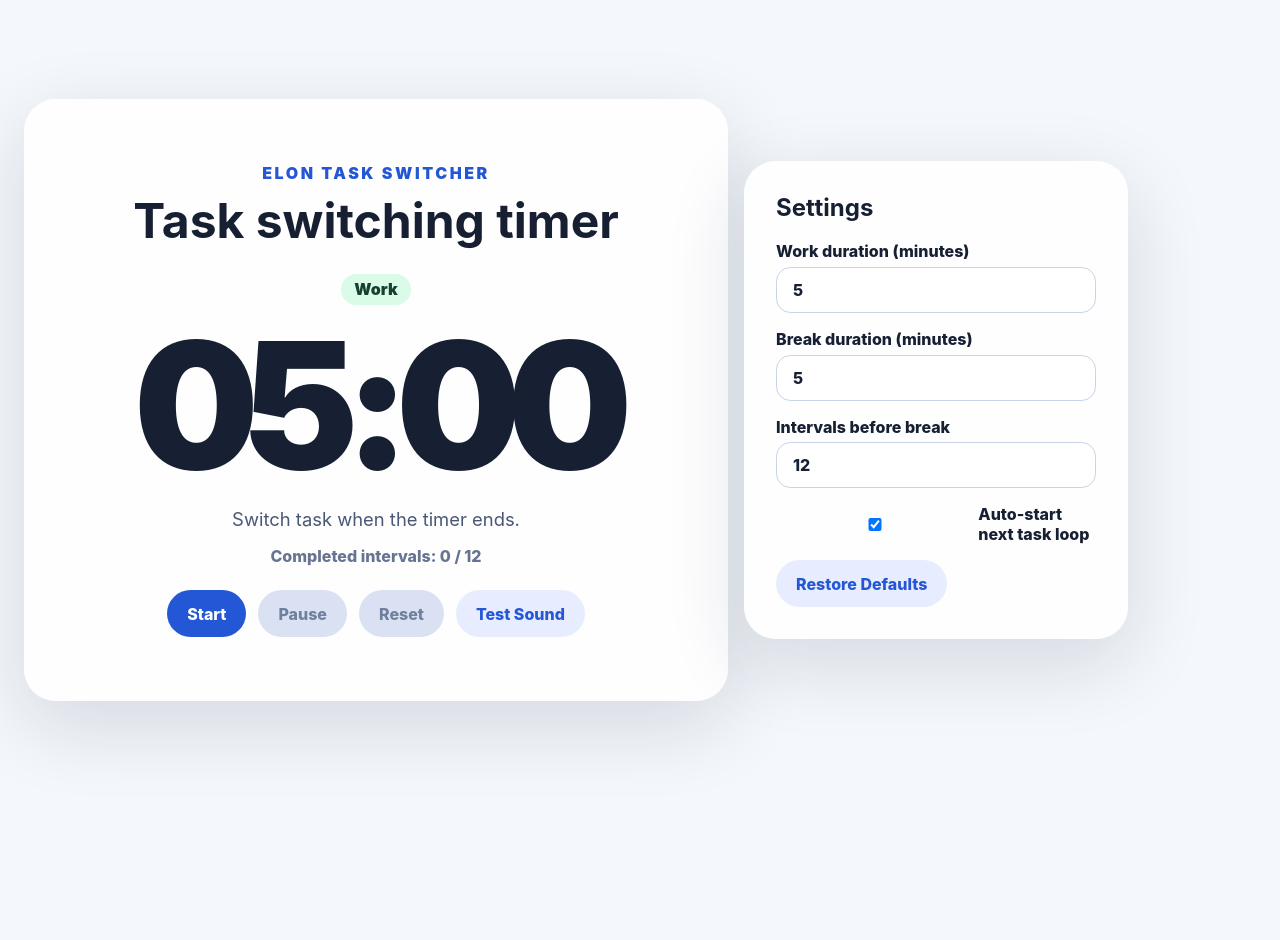
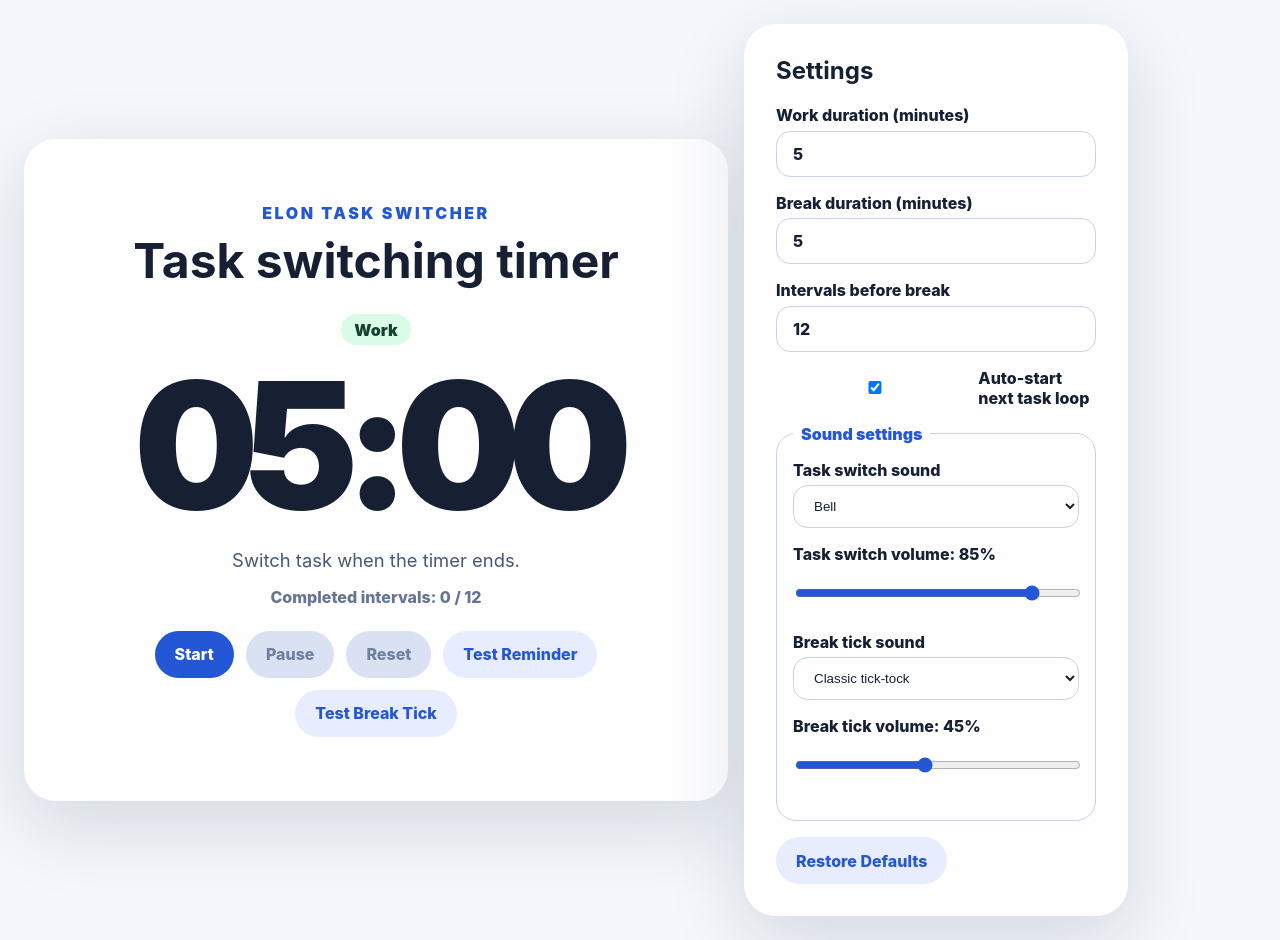
Before and after one commit to Elon-Task-Switcher/Elon-Task-Switcher, a React (Vite) app: page / in a window 1280 px wide. Before the commit the page ends 800 px from the top, so only its background shows below. Built offline with nearby package versions, Linux system fonts and the light colour scheme.

Commit message:
feat: add configurable timer sounds

```diff
--- a/src/App.tsx
+++ b/src/App.tsx
@@ -1,5 +1,5 @@
 import { useEffect, useMemo, useRef, useState } from 'react';
-import { playReminderSound, startTickTock, stopTickTock } from './sound';
+import { BREAK_TICK_SOUND_PRESETS, REMINDER_SOUND_PRESETS, playReminderSound, startTickTock, stopTickTock } from './sound';
 import {
   DEFAULT_SETTINGS,
   defaultSession,
@@ -101,12 +101,12 @@ export function App() {
   useEffect(() => () => stopTickTock(), []);
 
   async function ring() {
-    const result = await playReminderSound();
+    const result = await playReminderSound(settings);
     setAudioMessage(result.ok ? '' : result.reason);
   }
 
   async function startBreakTickTock() {
-    const result = await startTickTock();
+    const result = await startTickTock(settings);
     if (!result.ok) setAudioMessage(result.reason);
   }
 
@@ -196,7 +196,7 @@ export function App() {
     continueNextWork();
   }
 
-  function updateSetting(key: keyof TimerSettings, value: number | boolean) {
+  function updateSetting(key: keyof TimerSettings, value: number | boolean | string) {
     const next = sanitizeSettings({ ...settings, [key]: value });
     setSettings(next);
     if (statusRef.current === 'idle') setRemainingMs(minutesToMs(next.workMinutes));
@@ -209,6 +209,13 @@ export function App() {
     setStatus(session.status);
     setRemainingMs(session.remainingMs);
     setCompletedIntervals(session.completedIntervals);
+  }
+
+  async function testBreakTick() {
+    stopTickTock();
+    const result = await startTickTock(settings);
+    setAudioMessage(result.ok ? '' : result.reason);
+    window.setTimeout(() => stopTickTock(), 2500);
   }
 
   const canStart = status === 'idle' || status === 'ended' || status === 'break-complete';
@@ -234,7 +241,8 @@ export function App() {
           <button type="button" onClick={reset} disabled={!canReset}>Reset</button>
           {status === 'ended' ? <button type="button" onClick={continueNextWork}>Next loop</button> : null}
           {status === 'break-complete' ? <button type="button" onClick={finishBreakCycle}>Resume work</button> : null}
-          <button type="button" className="secondary" onClick={() => void ring()}>Test Sound</button>
+          <button type="button" className="secondary" onClick={() => void ring()}>Test Reminder</button>
+          <button type="button" className="secondary" onClick={() => void testBreakTick()}>Test Break Tick</button>
         </div>
       </section>
 
@@ -256,6 +264,33 @@ export function App() {
           <input type="checkbox" checked={settings.autoStartNextWork} onChange={(event) => updateSetting('autoStartNextWork', event.target.checked)} />
           Auto-start next task loop
         </label>
+        <fieldset className="sound-settings">
+          <legend>Sound settings</legend>
+          <label>
+            Task switch sound
+            <select value={settings.reminderSoundId} onChange={(event) => updateSetting('reminderSoundId', event.target.value)}>
+              {REMINDER_SOUND_PRESETS.map((preset) => (
+                <option key={preset.id} value={preset.id}>{preset.label}</option>
+              ))}
+            </select>
+          </label>
+          <label>
+            Task switch volume: {Math.round(settings.reminderVolume * 100)}%
+            <input type="range" min="0" max="1" step="0.05" value={settings.reminderVolume} onChange={(event) => updateSetting('reminderVolume', Number(event.target.value))} />
+          </label>
+          <label>
+            Break tick sound
+            <select value={settings.breakTickSoundId} onChange={(event) => updateSetting('breakTickSoundId', event.target.value)}>
+              {BREAK_TICK_SOUND_PRESETS.map((preset) => (
+                <option key={preset.id} value={preset.id}>{preset.label}</option>
+              ))}
+            </select>
+          </label>
+          <label>
+            Break tick volume: {Math.round(settings.breakTickVolume * 100)}%
+            <input type="range" min="0" max="1" step="0.05" value={settings.breakTickVolume} onChange={(event) => updateSetting('breakTickVolume', Number(event.target.value))} />
+          </label>
+        </fieldset>
         <button type="button" className="secondary" onClick={restoreDefaults}>Restore Defaults</button>
       </section>
     </main>
--- a/src/sound.ts
+++ b/src/sound.ts
@@ -1,14 +1,88 @@
 export type SoundResult = { ok: true } | { ok: false; reason: string };
+export type ReminderSoundId = 'classic-beep' | 'double-beep' | 'bell' | 'chime' | 'success' | 'alarm' | 'soft-ping' | 'silent';
+export type BreakTickSoundId = 'classic-tick' | 'soft-tick' | 'clock' | 'digital' | 'metronome' | 'silent';
 
-const REMINDER_FREQUENCY_HZ = 880;
-const REMINDER_DURATION_SECONDS = 1.2;
-const REMINDER_PEAK_GAIN = 0.28;
-const REMINDER_FADE_IN_SECONDS = 0.03;
-const REMINDER_FADE_OUT_START_SECONDS = 0.95;
+export type SoundSettings = {
+  reminderSoundId: ReminderSoundId;
+  breakTickSoundId: BreakTickSoundId;
+  reminderVolume: number;
+  breakTickVolume: number;
+};
+
+type ToneStep = {
+  at: number;
+  frequency: number;
+  duration: number;
+  gain?: number;
+  type?: OscillatorType;
+};
+
+type ReminderPreset = {
+  id: ReminderSoundId;
+  label: string;
+  description: string;
+  steps: ToneStep[];
+};
+
+type TickPreset = {
+  id: BreakTickSoundId;
+  label: string;
+  description: string;
+  intervalMs: number;
+  steps: ToneStep[];
+};
+
+export const DEFAULT_SOUND_SETTINGS: SoundSettings = {
+  reminderSoundId: 'bell',
+  breakTickSoundId: 'classic-tick',
+  reminderVolume: 0.85,
+  breakTickVolume: 0.45,
+};
+
+export const REMINDER_SOUND_PRESETS: ReminderPreset[] = [
+  { id: 'classic-beep', label: 'Classic beep', description: 'Single strong beep.', steps: [{ at: 0, frequency: 880, duration: 1.2, gain: 0.32 }] },
+  { id: 'double-beep', label: 'Double beep', description: 'Two quick switch alerts.', steps: [{ at: 0, frequency: 880, duration: 0.28 }, { at: 0.38, frequency: 1040, duration: 0.35 }] },
+  { id: 'bell', label: 'Bell', description: 'Long clear bell-like reminder.', steps: [{ at: 0, frequency: 784, duration: 0.7, type: 'triangle' }, { at: 0.18, frequency: 1175, duration: 1.1, gain: 0.18, type: 'sine' }] },
+  { id: 'chime', label: 'Chime', description: 'Three-note calm chime.', steps: [{ at: 0, frequency: 659, duration: 0.28 }, { at: 0.24, frequency: 784, duration: 0.28 }, { at: 0.48, frequency: 988, duration: 0.6 }] },
+  { id: 'success', label: 'Success', description: 'Upward positive cue.', steps: [{ at: 0, frequency: 523, duration: 0.2 }, { at: 0.2, frequency: 659, duration: 0.2 }, { at: 0.4, frequency: 784, duration: 0.45 }] },
+  { id: 'alarm', label: 'Alarm', description: 'Louder alternating alarm.', steps: [{ at: 0, frequency: 740, duration: 0.2, type: 'square' }, { at: 0.28, frequency: 988, duration: 0.2, type: 'square' }, { at: 0.56, frequency: 740, duration: 0.2, type: 'square' }, { at: 0.84, frequency: 988, duration: 0.3, type: 'square' }] },
+  { id: 'soft-ping', label: 'Soft ping', description: 'Short low-distraction ping.', steps: [{ at: 0, frequency: 698, duration: 0.45, gain: 0.18, type: 'sine' }] },
+  { id: 'silent', label: 'Silent', description: 'No end sound.', steps: [] },
+];
+
+export const BREAK_TICK_SOUND_PRESETS: TickPreset[] = [
+  { id: 'classic-tick', label: 'Classic tick-tock', description: 'Alternating tick and tock each second.', intervalMs: 1000, steps: [{ at: 0, frequency: 660, duration: 0.08 }, { at: 1, frequency: 440, duration: 0.08 }] },
+  { id: 'soft-tick', label: 'Soft tick', description: 'Light quiet tick each second.', intervalMs: 1000, steps: [{ at: 0, frequency: 520, duration: 0.05, gain: 0.14 }] },
+  { id: 'clock', label: 'Clock', description: 'Wood clock style tick-tock.', intervalMs: 1000, steps: [{ at: 0, frequency: 1200, duration: 0.035, type: 'square' }, { at: 1, frequency: 800, duration: 0.04, type: 'square' }] },
+  { id: 'digital', label: 'Digital blip', description: 'Short electronic pause cue.', intervalMs: 1000, steps: [{ at: 0, frequency: 980, duration: 0.045, type: 'sawtooth' }] },
+  { id: 'metronome', label: 'Metronome', description: 'Fast focus metronome.', intervalMs: 500, steps: [{ at: 0, frequency: 880, duration: 0.035, gain: 0.12 }] },
+  { id: 'silent', label: 'Silent break', description: 'No pause tick-tock.', intervalMs: 1000, steps: [] },
+];
 
 let tickTockInterval: number | null = null;
 let tickTockContext: AudioContext | null = null;
 let tickTockStep = 0;
+
+export function isReminderSoundId(value: unknown): value is ReminderSoundId {
+  return REMINDER_SOUND_PRESETS.some((preset) => preset.id === value);
+}
+
+export function isBreakTickSoundId(value: unknown): value is BreakTickSoundId {
+  return BREAK_TICK_SOUND_PRESETS.some((preset) => preset.id === value);
+}
+
+export function clampVolume(value: unknown, fallback: number): number {
+  if (typeof value !== 'number' || !Number.isFinite(value)) return fallback;
+  return Math.min(1, Math.max(0, value));
+}
+
+function getReminderPreset(id: ReminderSoundId): ReminderPreset {
+  return REMINDER_SOUND_PRESETS.find((preset) => preset.id === id) ?? REMINDER_SOUND_PRESETS[0];
+}
+
+function getTickPreset(id: BreakTickSoundId): TickPreset {
+  return BREAK_TICK_SOUND_PRESETS.find((preset) => preset.id === id) ?? BREAK_TICK_SOUND_PRESETS[0];
+}
 
 async function getAudioContext(): Promise<AudioContext | null> {
   const AudioContextCtor = window.AudioContext ?? window.webkitAudioContext;
@@ -18,27 +92,42 @@ async function getAudioContext(): Promise<AudioContext | null> {
   return context;
 }
 
-function playTone(context: AudioContext, frequency: number, peakGain: number, durationSeconds: number): void {
+function playTone(context: AudioContext, step: ToneStep, volume: number): void {
+  const peakGain = clampVolume((step.gain ?? 0.28) * volume, 0.28);
+  if (peakGain <= 0) return;
+
   const oscillator = context.createOscillator();
   const gain = context.createGain();
-  oscillator.type = 'sine';
-  oscillator.frequency.setValueAtTime(frequency, context.currentTime);
-  gain.gain.setValueAtTime(0.0001, context.currentTime);
-  gain.gain.exponentialRampToValueAtTime(peakGain, context.currentTime + 0.01);
-  gain.gain.exponentialRampToValueAtTime(0.0001, context.currentTime + durationSeconds);
+  const startAt = context.currentTime + step.at;
+  oscillator.type = step.type ?? 'sine';
+  oscillator.frequency.setValueAtTime(step.frequency, startAt);
+  gain.gain.setValueAtTime(0.0001, startAt);
+  gain.gain.exponentialRampToValueAtTime(Math.max(0.0001, peakGain), startAt + 0.01);
+  gain.gain.exponentialRampToValueAtTime(0.0001, startAt + step.duration);
   oscillator.connect(gain);
   gain.connect(context.destination);
-  oscillator.start();
-  oscillator.stop(context.currentTime + durationSeconds);
+  oscillator.start(startAt);
+  oscillator.stop(startAt + step.duration);
 }
 
-export async function playReminderSound(): Promise<SoundResult> {
+function playSteps(context: AudioContext, steps: ToneStep[], volume: number): void {
+  steps.forEach((step) => playTone(context, step, volume));
+}
+
+function presetLengthSeconds(steps: ToneStep[]): number {
+  return steps.reduce((max, step) => Math.max(max, step.at + step.duration), 0);
+}
+
+export async function playReminderSound(settings: SoundSettings = DEFAULT_SOUND_SETTINGS): Promise<SoundResult> {
   try {
+    const preset = getReminderPreset(settings.reminderSoundId);
+    if (preset.steps.length === 0 || settings.reminderVolume <= 0) return { ok: true };
+
     const context = await getAudioContext();
     if (!context) return { ok: false, reason: 'Audio is not supported in this browser.' };
 
-    playTone(context, REMINDER_FREQUENCY_HZ, REMINDER_PEAK_GAIN, REMINDER_DURATION_SECONDS);
-    window.setTimeout(() => void context.close(), (REMINDER_DURATION_SECONDS + 0.1) * 1000);
+    playSteps(context, preset.steps, settings.reminderVolume);
+    window.setTimeout(() => void context.close(), (presetLengthSeconds(preset.steps) + 0.2) * 1000);
     return { ok: true };
   } catch {
     return {
@@ -48,9 +137,12 @@ export async function playReminderSound(): Promise<SoundResult> {
   }
 }
 
-export async function startTickTock(): Promise<SoundResult> {
+export async function startTickTock(settings: SoundSettings = DEFAULT_SOUND_SETTINGS): Promise<SoundResult> {
   try {
     if (tickTockInterval !== null) return { ok: true };
+    const preset = getTickPreset(settings.breakTickSoundId);
+    if (preset.steps.length === 0 || settings.breakTickVolume <= 0) return { ok: true };
+
     const context = await getAudioContext();
     if (!context) return { ok: false, reason: 'Audio is not supported in this browser.' };
 
@@ -58,12 +150,12 @@ export async function startTickTock(): Promise<SoundResult> {
     tickTockStep = 0;
     const playTick = () => {
       if (!tickTockContext) return;
-      const isTick = tickTockStep % 2 === 0;
-      playTone(tickTockContext, isTick ? 660 : 440, 0.08, 0.08);
+      const step = preset.steps[tickTockStep % preset.steps.length];
+      playTone(tickTockContext, { ...step, at: 0 }, settings.breakTickVolume);
       tickTockStep += 1;
     };
     playTick();
-    tickTockInterval = window.setInterval(playTick, 1000);
+    tickTockInterval = window.setInterval(playTick, preset.intervalMs);
     return { ok: true };
   } catch {
     return {
--- a/src/styles.css
+++ b/src/styles.css
@@ -43,3 +43,26 @@ h2 { margin-top: 0; }
   .next-event, .interval-count { color: #b8c3dc; }
   .settings-card input { background: #101524; color: #e9eefb; border-color: #3b4967; }
 }
+
+
+.settings-card select,
+.settings-card input[type="range"] {
+  width: 100%;
+  border: 1px solid #c8d2e8;
+  border-radius: .9rem;
+  padding: .75rem 1rem;
+  background: #fff;
+  color: #172033;
+}
+.settings-card input[type="range"] { padding-inline: 0; accent-color: #2457d6; }
+.sound-settings {
+  margin: 1rem 0;
+  padding: 1rem;
+  border: 1px solid #c8d2e8;
+  border-radius: 1.25rem;
+}
+.sound-settings legend { padding: 0 .5rem; color: #2457d6; font-weight: 900; }
+@media (prefers-color-scheme: dark) {
+  .settings-card select { background: #101524; color: #e9eefb; border-color: #3b4967; }
+  .sound-settings { border-color: #3b4967; }
+}
--- a/src/timer.ts
+++ b/src/timer.ts
@@ -1,3 +1,12 @@
+import {
+  DEFAULT_SOUND_SETTINGS,
+  clampVolume,
+  isBreakTickSoundId,
+  isReminderSoundId,
+  type BreakTickSoundId,
+  type ReminderSoundId,
+} from './sound';
+
 export type TimerMode = 'work' | 'break';
 export type TimerStatus = 'idle' | 'running' | 'paused' | 'ended' | 'break-due' | 'break-running' | 'break-complete';
 
@@ -6,6 +15,10 @@ export type TimerSettings = {
   breakMinutes: number;
   intervalsBeforeBreak: number;
   autoStartNextWork: boolean;
+  reminderSoundId: ReminderSoundId;
+  breakTickSoundId: BreakTickSoundId;
+  reminderVolume: number;
+  breakTickVolume: number;
 };
 
 export type TimerSession = {
@@ -20,6 +33,7 @@ export const DEFAULT_SETTINGS: TimerSettings = {
   breakMinutes: 5,
   intervalsBeforeBreak: 12,
   autoStartNextWork: true,
+  ...DEFAULT_SOUND_SETTINGS,
 };
 
 export const SETTINGS_STORAGE_KEY = 'elon-task-switcher.settings.v1';
@@ -45,6 +59,10 @@ export function sanitizeSettings(settings: Partial<TimerSettings>): TimerSetting
     breakMinutes: sanitizePositiveNumber(settings.breakMinutes ?? DEFAULT_SETTINGS.breakMinutes, DEFAULT_SETTINGS.breakMinutes),
     intervalsBeforeBreak: sanitizePositiveInteger(settings.intervalsBeforeBreak ?? DEFAULT_SETTINGS.intervalsBeforeBreak, DEFAULT_SETTINGS.intervalsBeforeBreak),
     autoStartNextWork: Boolean(settings.autoStartNextWork ?? DEFAULT_SETTINGS.autoStartNextWork),
+    reminderSoundId: isReminderSoundId(settings.reminderSoundId) ? settings.reminderSoundId : DEFAULT_SETTINGS.reminderSoundId,
+    breakTickSoundId: isBreakTickSoundId(settings.breakTickSoundId) ? settings.breakTickSoundId : DEFAULT_SETTINGS.breakTickSoundId,
+    reminderVolume: clampVolume(settings.reminderVolume, DEFAULT_SETTINGS.reminderVolume),
+    breakTickVolume: clampVolume(settings.breakTickVolume, DEFAULT_SETTINGS.breakTickVolume),
   };
 }
 
```
Also changed, not shown: 1 other file (tests, documents, lock files or other folders).
